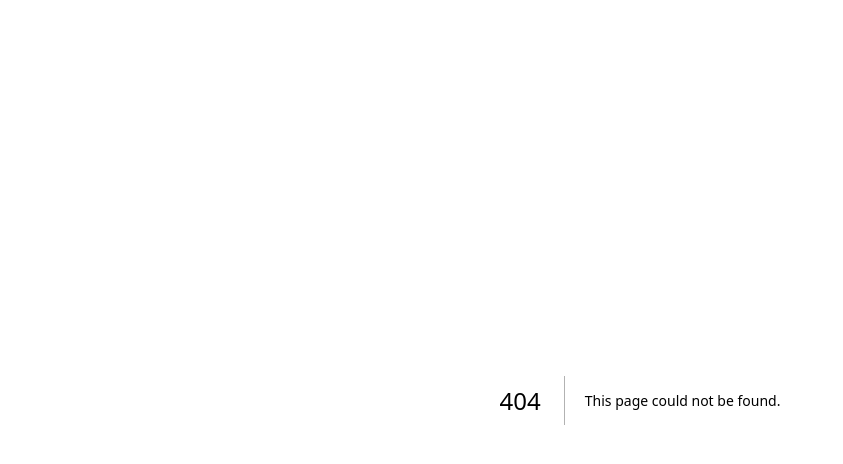
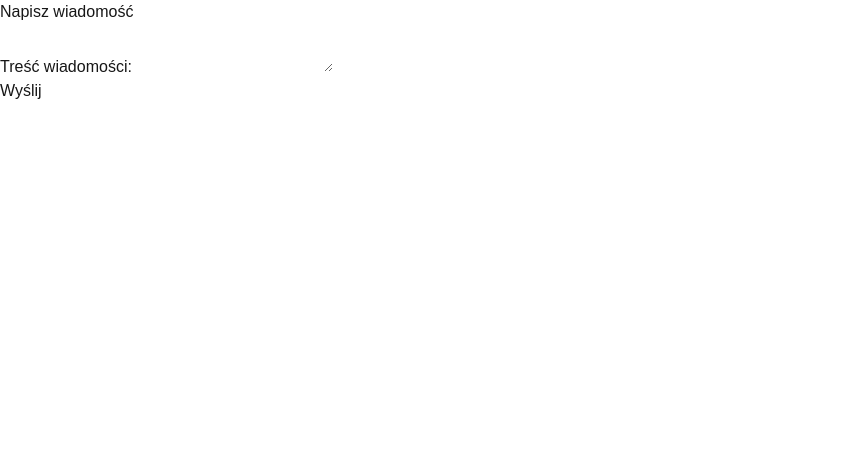
Before and after one commit to Gniewkoss/techni-zlecenie, a Next.js app: page /ogloszenia/1/napisz in a window 1280 px wide. Before the commit this address had no page. Shown: the top 464 px of the page, without its empty margins (0-843 px from the left). Built offline with nearby package versions, Linux system fonts and the light colour scheme.

Commit message:
basic chat added

```diff
--- /dev/null
+++ b/app/ogloszenia/[id]/napisz/page.tsx
@@ -0,0 +1,16 @@
+const napiszPage = () => {
+    return (
+        <div>
+            <h1>Napisz wiadomość</h1>
+            <form>
+                <div>
+                    <label>Treść wiadomości:</label>
+                    <textarea required />
+                </div>
+                <button type="submit">Wyślij</button>
+            </form>
+        </div>
+    );
+}
+
+export default napiszPage;
--- a/app/ogloszenia/[id]/page.tsx
+++ b/app/ogloszenia/[id]/page.tsx
@@ -37,7 +37,9 @@ export default async function OgloszeniePage({ params }: Props) {
       <h2>{ogloszenie.tytul}</h2>
       <p>{ogloszenie.opis}</p>
       <p>Cena: {ogloszenie.cena} zł</p>
+      <Link href={`/ogloszenia/${ogloszenie._id}/napisz`}>Napisz wiadomość</Link>
       <Link href="/ogloszenia">Powrót do listy ogłoszeń</Link>
+
     </div>
   );
 }
--- a/app/page.tsx
+++ b/app/page.tsx
@@ -2,7 +2,9 @@ import Image from "next/image";
 import Link from "next/link";
 
 export default function Home() {
+
   return (
+
     <div className="font-sans grid grid-rows-[20px_1fr_20px] items-center justify-items-center min-h-screen p-8 pb-20 gap-16 sm:p-20">
       <h1>Techni Zlecenie</h1>
       <Link href="/ogloszenia">Ogloszenia</Link>
```
